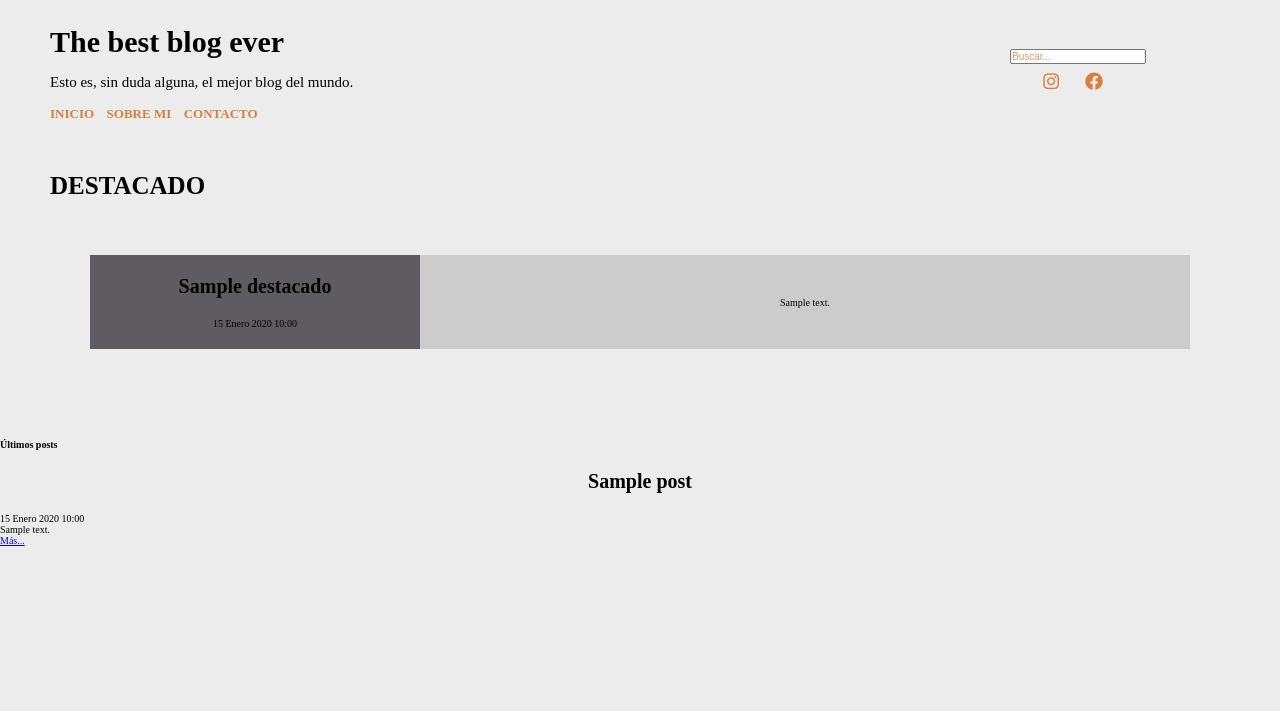
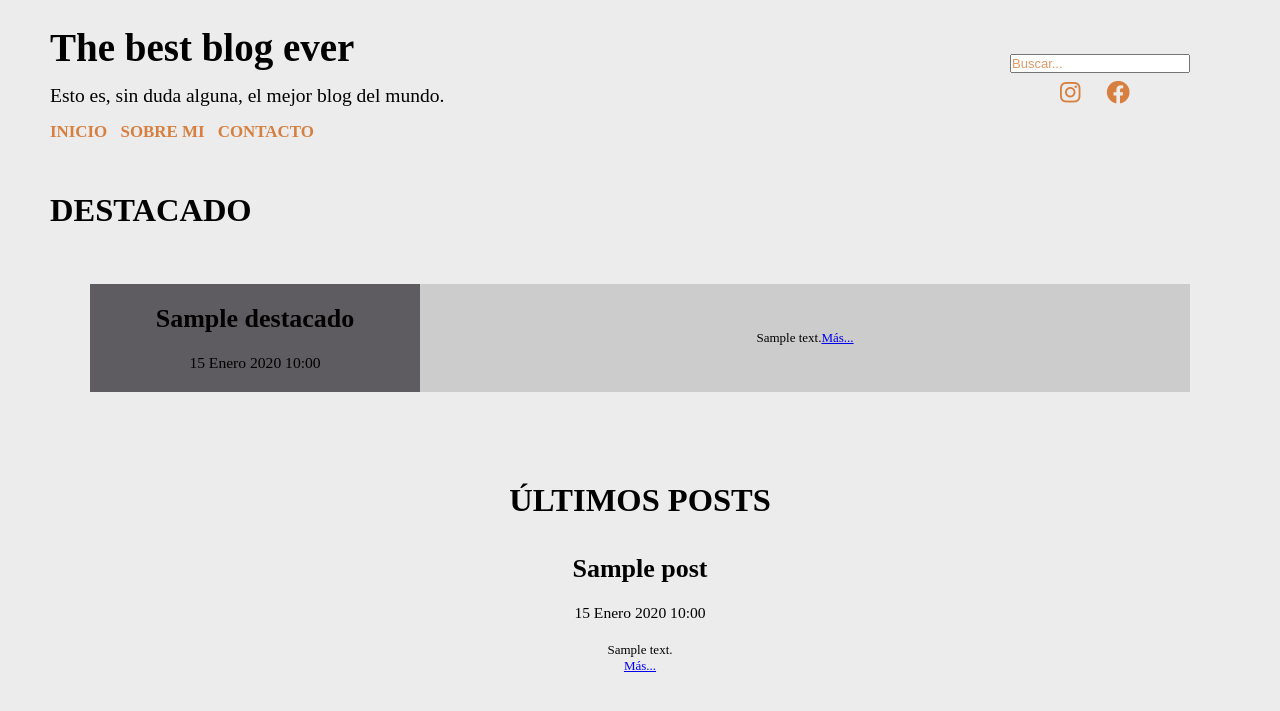
Before and after one commit to Buxtehud/coderPython, a Django app: template posts/templates/posts/index.html in a window 1280 px wide; the page is wider, and only the part inside the window is pictured. Shown: the top 711 px of that part. Run offline with Django 4.2, Linux system fonts and the light colour scheme; the template is opened without the code that fills it: most values are stand-ins (such as "Sample title", 1, 10 or a date in 2020); some libraries are stand-ins or nearby versions.

Commit message:
Página de inicio

```diff
--- a/posts/static/posts/css/style.css
+++ b/posts/static/posts/css/style.css
@@ -1,5 +1,5 @@
 *{
-    font-size: 10px;
+    font-size: 13px;
     margin: 0;
     padding: 0;
 }
@@ -97,8 +97,9 @@ h1{
      margin: 20px 0;
  }
 
- .date-destacado{
+ .date-destacado, .post-date{
      text-align: center;
+     font-size: 1.2rem;
      margin-bottom: 20px;
  }
 
@@ -109,3 +110,23 @@ h1{
      justify-content: center;
      background-color: #CCCCCC;
  }
+
+ .latest{
+     margin:35px;
+ }
+
+ .post-latest{
+     text-align: center;
+ }
+
+ h4{
+     text-align: center;
+     font-size: 1.4rem;
+ }
+
+ .posts{
+     display: flex;
+     flex-direction: column;
+     align-items: center;
+     justify-content: center;
+ }
--- a/posts/templates/posts/index.html
+++ b/posts/templates/posts/index.html
@@ -11,18 +11,19 @@
                 <p class="date-destacado">{{ destacado.date }}</p>
             </div>
             <div class="content-destacado">
-                <p>{{ destacado.content }}</p>
+                <p>{{ destacado.content|safe }}</p>
+                <a href="#">Más...</a>
             </div>
         </div>
     </section>
 
     <section class="latest">
-        <h4>Últimos posts</h4>
+        <h2 class="post-latest">ÚLTIMOS POSTS</h2>
         {% for post in allposts %}
-        <div>
-            <h3>{{ post.title }}</h3>
-            <p>{{ post.date }}</p>
-            <p>{{ post.content }}</p>
+        <div class="posts">
+            <h3 class="post-title">{{ post.title }}</h3>
+            <p class="post-date">{{ post.date }}</p>
+            <p class="post-content">{{ post.content|safe }}</p>
             <a href="#">Más...</a>
         </div>
         {% endfor %}
```
